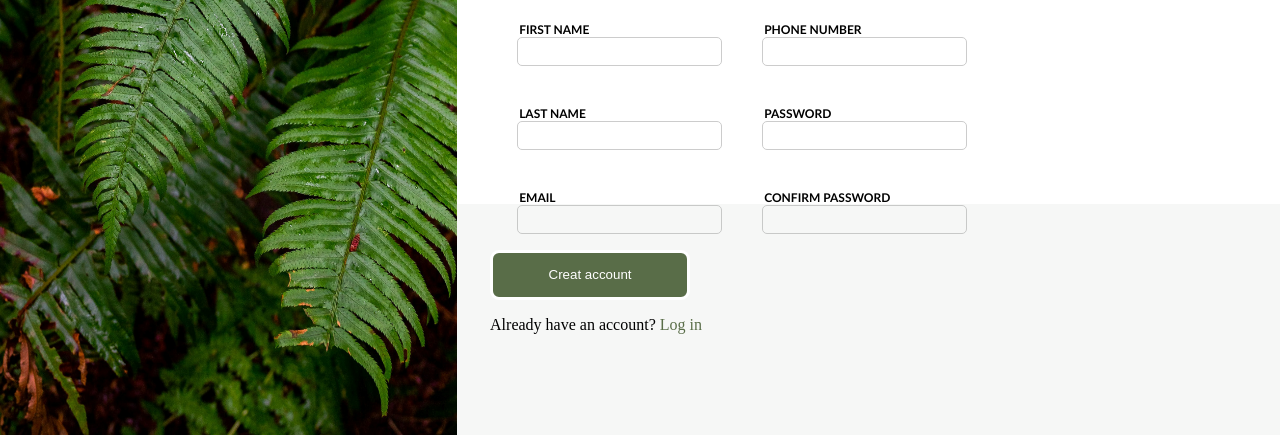
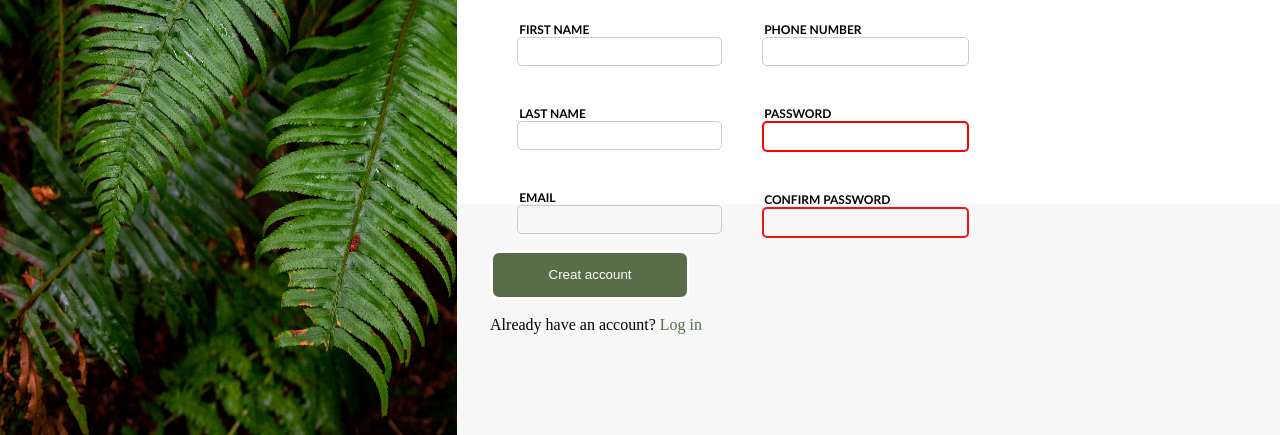
Before and after one commit to rpavic3/sign-up-form, a plain HTML site: page index.html in a window 1280 px wide. Shown: the part 365-800 px from the top of the page. Drawn offline with Linux system fonts and the light colour scheme.

Commit message:
fix form validations

```diff
--- a/index.html
+++ b/index.html
@@ -60,12 +60,12 @@
 
                         <div class="individual">
                           <label for="password">PASSWORD</label>
-                          <input type="password" id="password" name="password">
+                          <input type="password" id="password" name="password" required minlength="8">
                         </div>
 
                         <div class="individual">
                           <label for="confirm-password">CONFIRM PASSWORD</label>
-                          <input type="password" id="confirm-password" name="confirm-password">
+                          <input type="password" id="confirm-password" name="confirm-password" required minlength="8">
                         </div>
                       </div>
                     </form>
--- a/styles.css
+++ b/styles.css
@@ -190,6 +190,12 @@ input:focus {
     width: 200px;
 }
 
+input:invalid {
+    border: 2px solid red; /* Red border for invalid input */
+}
+
+
+
 .login p a {
     color: #596D48;
     text-decoration: none;
```
